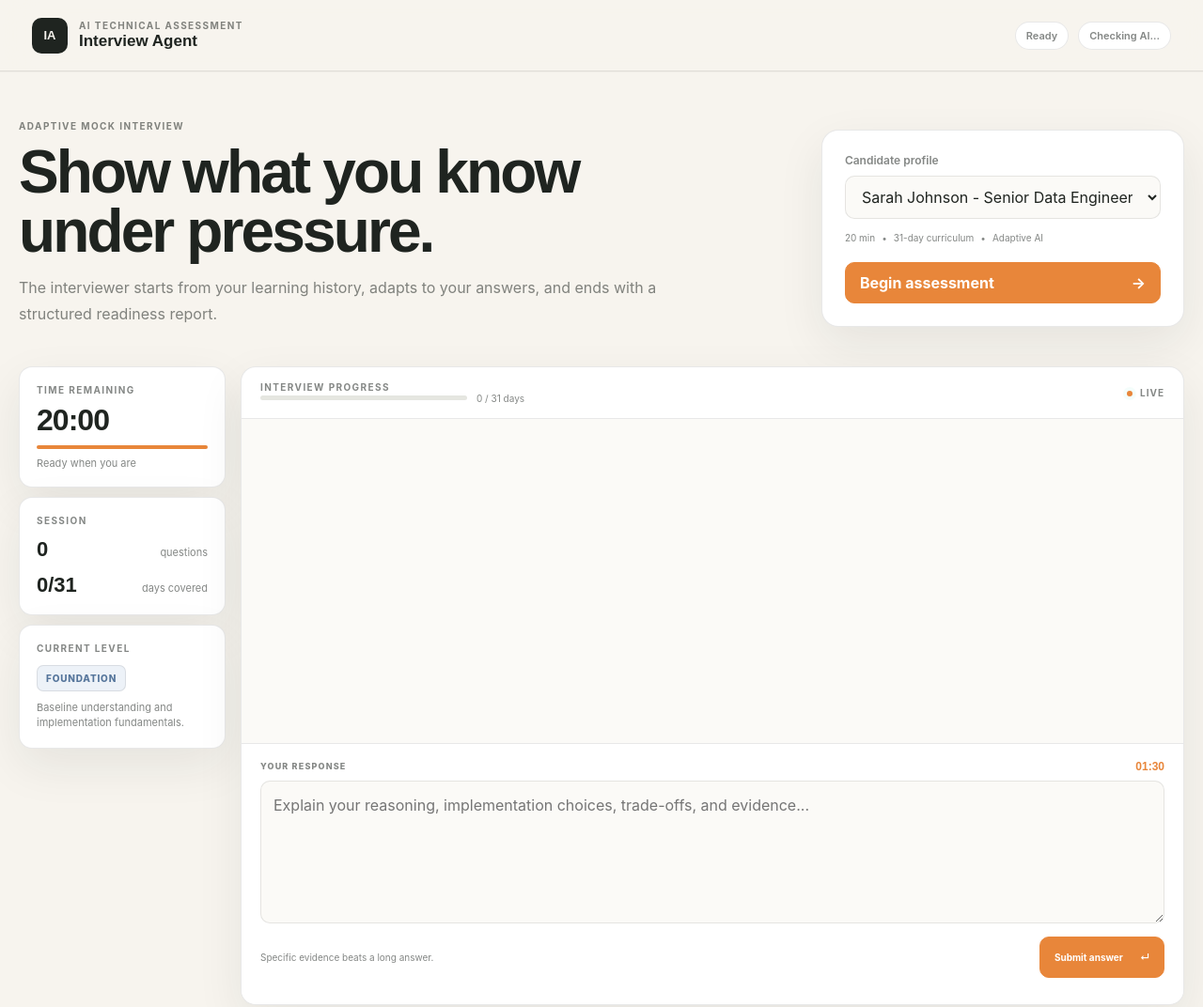
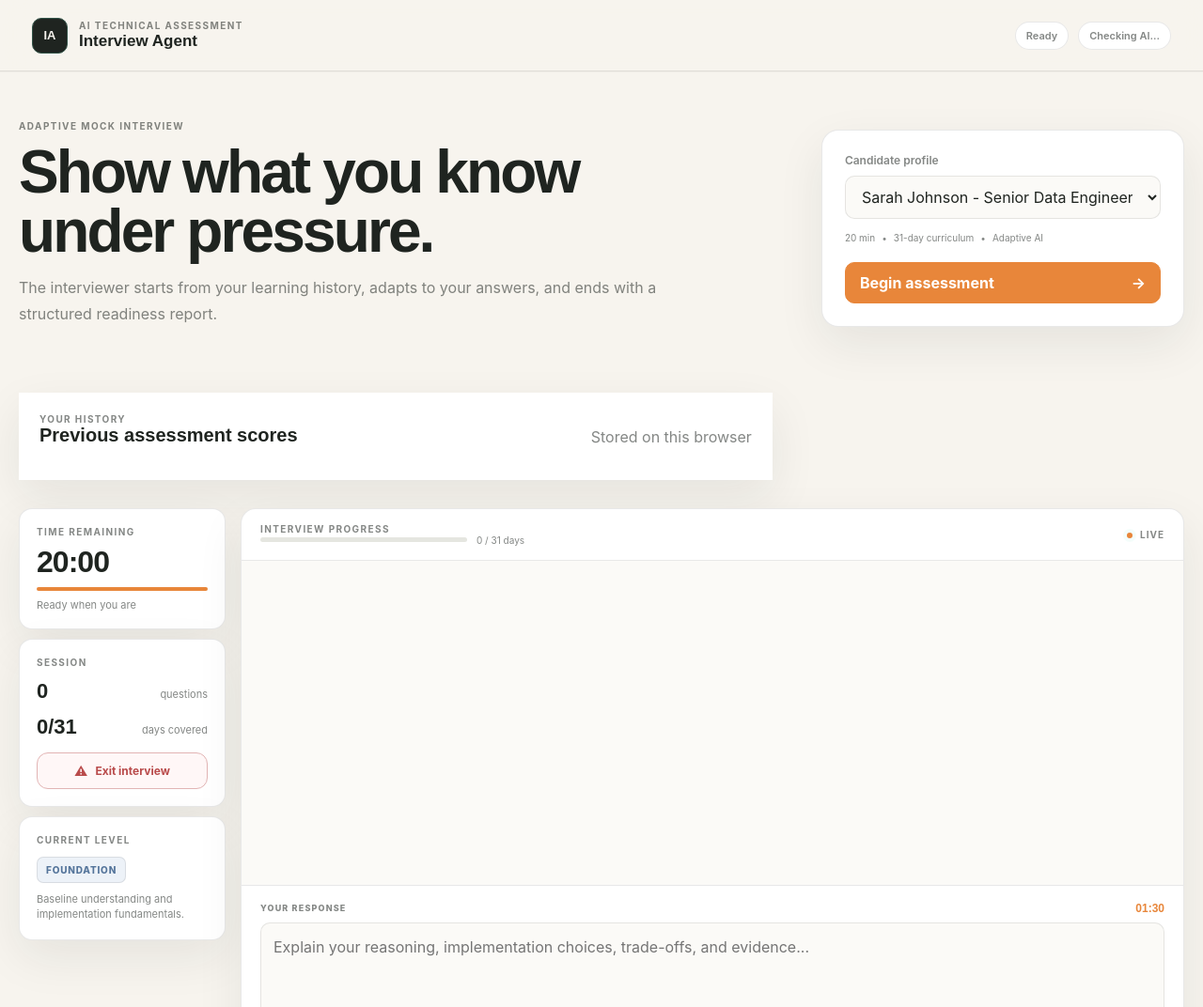
Before and after one commit to JyothiradithyaJ/int_agent_project, a website: page public/interview.html in a window 1280 px wide. Shown: the top 1072 px of the page at 94% size. Drawn offline with Linux system fonts and the light colour scheme; no server answers.

Commit message:
Add exit interview control and persistent score history UI

```diff
--- a/public/interview.html
+++ b/public/interview.html
@@ -5,25 +5,30 @@
   <meta name="viewport" content="width=device-width, initial-scale=1">
   <meta name="theme-color" content="#f7f4ee">
   <meta name="description" content="Live adaptive AI technical interview workspace.">
-  <title>Interview Agent — Live Assessment</title>
+  <title>Interview Agent — Assessment</title>
   <link rel="stylesheet" href="/styles.css">
   <style>
-    :root{color-scheme:light;--bg:#f7f4ee;--surface:#fff;--surface-2:#f1f0ea;--line:#1f24201a;--line-soft:#1f242012;--text:#1f2420;--muted:#1f24208c;--accent:#e8863a;--accent-strong:#d9782e;--blue:#55759b;--amber:#b87519;--danger:#c65353;--shadow:0 18px 50px rgba(31,36,32,.08)}
-    html{background:var(--bg)}body{background:#f7f4ee;color:var(--text)}
+    :root{color-scheme:light;--bg:#f7f4ee;--surface:#fff;--surface-2:#f1f0ea;--line:#1f24201a;--text:#1f2420;--muted:#1f24208c;--accent:#e8863a;--danger:#b94b4b;--shadow:0 18px 50px rgba(31,36,32,.08)}
+    html{background:var(--bg)}body{background:var(--bg);color:var(--text)}
     .app-header{background:rgba(247,244,238,.95);border-bottom-color:var(--line);box-shadow:0 1px 0 rgba(31,36,32,.04)}
-    .brand-mark{border-color:#1f24201a;background:#1f2420;color:#f7f4ee;text-decoration:none}.session-badge,.ai-status{background:#fff;border-color:var(--line);color:var(--muted)}
+    .brand-mark{background:var(--text);color:var(--bg);text-decoration:none}.session-badge,.ai-status{background:#fff;border-color:var(--line);color:var(--muted)}
     .ai-status.live{color:#50705a;border-color:#b8cbb9;background:#e8efe8}.ai-status.mock{color:#8b5c17;border-color:#e4c991;background:#fbf2dc}.ai-status.error{color:#a94444;border-color:#e3b2b2;background:#f9e8e8}
-    .workspace{width:min(1240px,calc(100% - 40px));padding:40px 0 60px}.hero{padding:12px 0 42px}.hero-copy h2{color:var(--text)}.hero-copy p{color:var(--muted)}
-    .setup-card,.rail-card,.interview-panel,.feedback{border-color:var(--line);background:#fff;box-shadow:var(--shadow)}.setup-card{background:#fff}.setup-card label,.rail-label,.eyebrow{color:var(--muted)}
-    select,textarea{background:#fbfaf7;color:var(--text);border-color:var(--line)}select:focus,textarea:focus{border-color:#e8863a;box-shadow:0 0 0 3px rgba(232,134,58,.10)}
-    .primary-btn{border-color:#e8863a;background:#e8863a;color:#fff}.primary-btn:hover:not(:disabled){background:#d9782e}
-    .interview-layout{grid-template-columns:220px minmax(0,1fr);min-height:680px}.timer-card{background:#eef1eb}.rail-card{background:#fff}.timer{color:var(--text)}.timer.warning{color:var(--amber)}.timer.danger{color:var(--danger)}
-    .timer-track,.progress-wrap,.score-track{background:#e5e6e0}.timer-track div,.progress,.score-fill{background:#e8863a}.timer-state,.rail-stat span,.rail-card p,.coverage-line>span,.live-dot,.composer-bottom,.feedback-summary,.overall-score span,.recommendation .confidence,.metric span,.evidence p{color:var(--muted)}
+    .workspace{width:min(1240px,calc(100% - 40px));padding:40px 0 60px}.hero{padding:12px 0 30px}.hero-copy h2{color:var(--text)}.hero-copy p{color:var(--muted)}
+    .setup-card,.rail-card,.interview-panel,.feedback,.history-card{border-color:var(--line);background:#fff;box-shadow:var(--shadow)}
+    .setup-card label,.rail-label,.eyebrow,.history-muted{color:var(--muted)}select,textarea{background:#fbfaf7;color:var(--text);border-color:var(--line)}select:focus,textarea:focus{border-color:var(--accent);box-shadow:0 0 0 3px rgba(232,134,58,.10)}
+    .primary-btn{border-color:var(--accent);background:var(--accent);color:#fff}.primary-btn:hover:not(:disabled){background:#d9782e}
+    .interview-layout{grid-template-columns:220px minmax(0,1fr);min-height:680px}.timer-card{background:#eef1eb}.rail-card{background:#fff}.timer{color:var(--text)}.timer.warning{color:#a86c17}.timer.danger{color:var(--danger)}
+    .timer-track,.progress-wrap,.score-track{background:#e5e6e0}.timer-track div,.progress,.score-fill{background:var(--accent)}
+    .timer-state,.rail-stat span,.rail-card p,.coverage-line>span,.live-dot,.composer-bottom,.feedback-summary,.overall-score span,.metric span,.evidence p,.history-muted{color:var(--muted)}
     .difficulty-badge{border-color:var(--line)}.difficulty-badge.foundation{color:#55759b;background:#edf2f8}.difficulty-badge.intermediate{color:#9b681b;background:#fbf2dc}.difficulty-badge.advanced{color:#70558e;background:#f2ebf7}.difficulty-badge.production{color:#50705a;background:#e8efe8}
-    .interview-panel{background:#fff}.interview-toolbar{border-bottom-color:var(--line)}.chat{background:#fbfaf7}.bubble.interviewer{border-color:var(--line);background:#eef1eb;color:var(--text)}.bubble.interviewer::before{color:#50705a}.bubble.candidate{border-color:#1f24202b;background:#1f2420;color:#fff}
+    .interview-panel{background:#fff}.interview-toolbar{border-bottom-color:var(--line)}.chat{background:#fbfaf7}.bubble.interviewer{border-color:var(--line);background:#eef1eb;color:var(--text)}.bubble.candidate{border-color:#1f24202b;background:var(--text);color:#fff}
     .composer{border-top-color:var(--line);background:#fff}.retry-wrap{background:#fff}.retry{border-color:#e3b2b2;background:#f9e8e8;color:#a94444}
-    .feedback{background:#fff}.feedback h3{color:var(--muted)}.recommendation .label{border-color:#b8cbb9;background:#e8efe8;color:#50705a}.metric{border-color:var(--line);background:#f5f3ed}.score-row,.chip,.check,.evidence{border-color:var(--line);background:#f7f6f1;color:#3d443e}.score-header strong{color:#d9782e}.evidence{border-left-color:#55759b}.evidence.strong{border-left-color:#50705a}.evidence.weak{border-left-color:#c65353}.evidence .assessment{color:var(--muted)}
-    @media(max-width:900px){.workspace{width:min(calc(100% - 28px),760px)}.interview-layout{grid-template-columns:1fr}}@media(max-width:640px){.workspace{width:calc(100% - 18px)}}
+    .exit-btn{width:100%;display:flex;align-items:center;justify-content:center;gap:8px;margin-top:14px;border:1px solid #e2b4b4;background:#fff7f7;color:var(--danger);border-radius:12px;padding:10px 12px;font-size:12px;font-weight:700;cursor:pointer}.exit-btn:hover{background:#fbeaea;border-color:#d99a9a}.exit-icon{font-size:14px}
+    .history-card{margin-top:18px;padding:22px}.history-head{display:flex;align-items:flex-end;justify-content:space-between;gap:16px}.history-head h3{margin:0;font-size:20px}.history-list{display:grid;gap:9px;margin-top:14px}.history-row{display:grid;grid-template-columns:minmax(0,1fr) auto auto;gap:14px;align-items:center;border:1px solid var(--line);background:#fbfaf7;border-radius:13px;padding:12px 14px}.history-name{font-weight:700;font-size:13px}.history-date{font-size:11px;color:var(--muted);margin-top:3px}.history-score{font-weight:800;font-size:17px}.history-rec{border-radius:999px;background:#e8efe8;color:#50705a;padding:5px 8px;font-size:9px;font-weight:800;white-space:nowrap}.history-empty{padding:18px 0;font-size:13px;color:var(--muted)}
+    .feedback{margin-top:24px;padding:28px}.feedback h3{color:var(--muted)}.recommendation .label{border-color:#b8cbb9;background:#e8efe8;color:#50705a}.recommendation .confidence{color:var(--muted)}.metric{border-color:var(--line);background:#f5f3ed}.score-fill{background:var(--accent)}.chip,.check,.evidence{border-color:var(--line);background:#f7f6f1;color:#3d443e}.evidence{border-left-color:#55759b}.evidence.strong{border-left-color:#50705a}.evidence.weak{border-left-color:var(--danger)}.evidence .assessment{color:var(--muted)}
+    .history-in-report{margin-top:28px}.history-in-report .history-row{background:#fbfaf7}
+    @media(max-width:900px){.workspace{width:min(calc(100% - 28px),760px)}.interview-layout{grid-template-columns:1fr}}
+    @media(max-width:640px){.workspace{width:calc(100% - 18px)}.history-row{grid-template-columns:1fr auto}.history-rec{grid-column:1/-1;justify-self:start}.feedback{padding:20px}}
   </style>
 </head>
 <body>
@@ -36,11 +41,16 @@
     <section class="hero" id="setup">
       <div class="hero-copy"><div class="eyebrow">ADAPTIVE MOCK INTERVIEW</div><h2>Show what you know under pressure.</h2><p>The interviewer starts from your learning history, adapts to your answers, and ends with a structured readiness report.</p></div>
       <div class="setup-card"><label for="candidateSelect">Candidate profile</label><select id="candidateSelect" aria-label="Candidate profile"></select><div class="setup-meta"><span>20 min</span><span>•</span><span>31-day curriculum</span><span>•</span><span>Adaptive AI</span></div><button id="startBtn" class="primary-btn" type="button"><span>Begin assessment</span><span>→</span></button></div>
+      <section class="history-card" id="historyPanel" aria-label="Previous interview scores">
+        <div class="history-head"><div><div class="eyebrow">YOUR HISTORY</div><h3>Previous assessment scores</h3></div><span class="history-muted">Stored on this browser</span></div>
+        <div class="history-list" id="historyList"></div>
+      </section>
     </section>
+
     <section class="interview-layout" aria-label="Interview workspace">
       <aside class="session-rail" aria-label="Assessment status">
         <div class="rail-card timer-card"><div class="rail-label">TIME REMAINING</div><div class="timer" id="timer">20:00</div><div class="timer-track"><div id="timerProgress"></div></div><div class="timer-state" id="timerState">Ready when you are</div></div>
-        <div class="rail-card"><div class="rail-label">SESSION</div><div class="rail-stat"><strong id="questionCount">0</strong><span>questions</span></div><div class="rail-stat"><strong id="coveredCount">0/31</strong><span>days covered</span></div></div>
+        <div class="rail-card"><div class="rail-label">SESSION</div><div class="rail-stat"><strong id="questionCount">0</strong><span>questions</span></div><div class="rail-stat"><strong id="coveredCount">0/31</strong><span>days covered</span></div><button id="exitBtn" class="exit-btn" type="button" title="Exit interview"><span class="exit-icon" aria-hidden="true">⚠</span> Exit interview</button></div>
         <div class="rail-card"><div class="rail-label">CURRENT LEVEL</div><div class="difficulty-badge foundation" id="difficulty">FOUNDATION</div><p id="difficultyHint">Baseline understanding and implementation fundamentals.</p></div>
       </aside>
       <section class="interview-panel" aria-label="Live interview">
```
